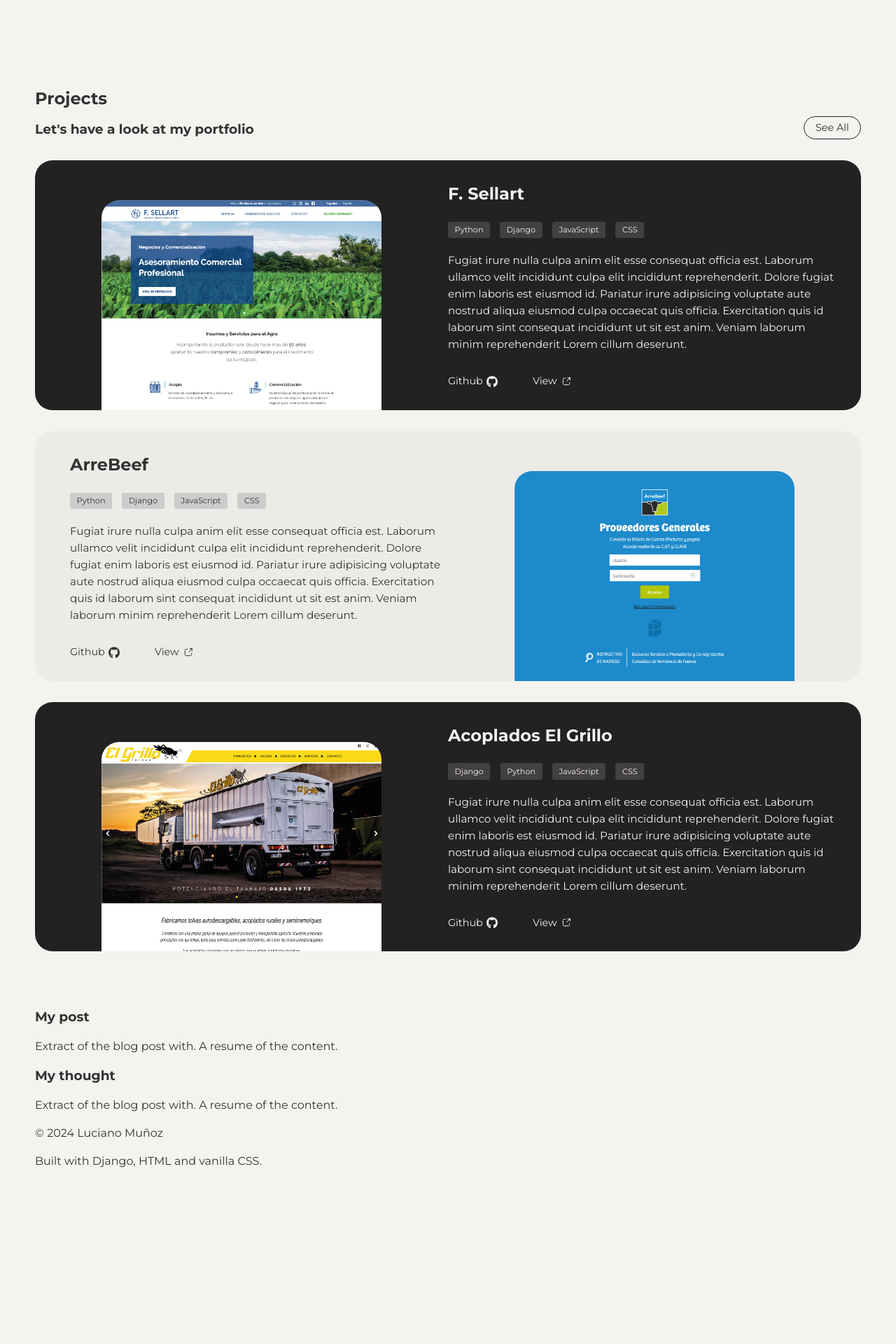
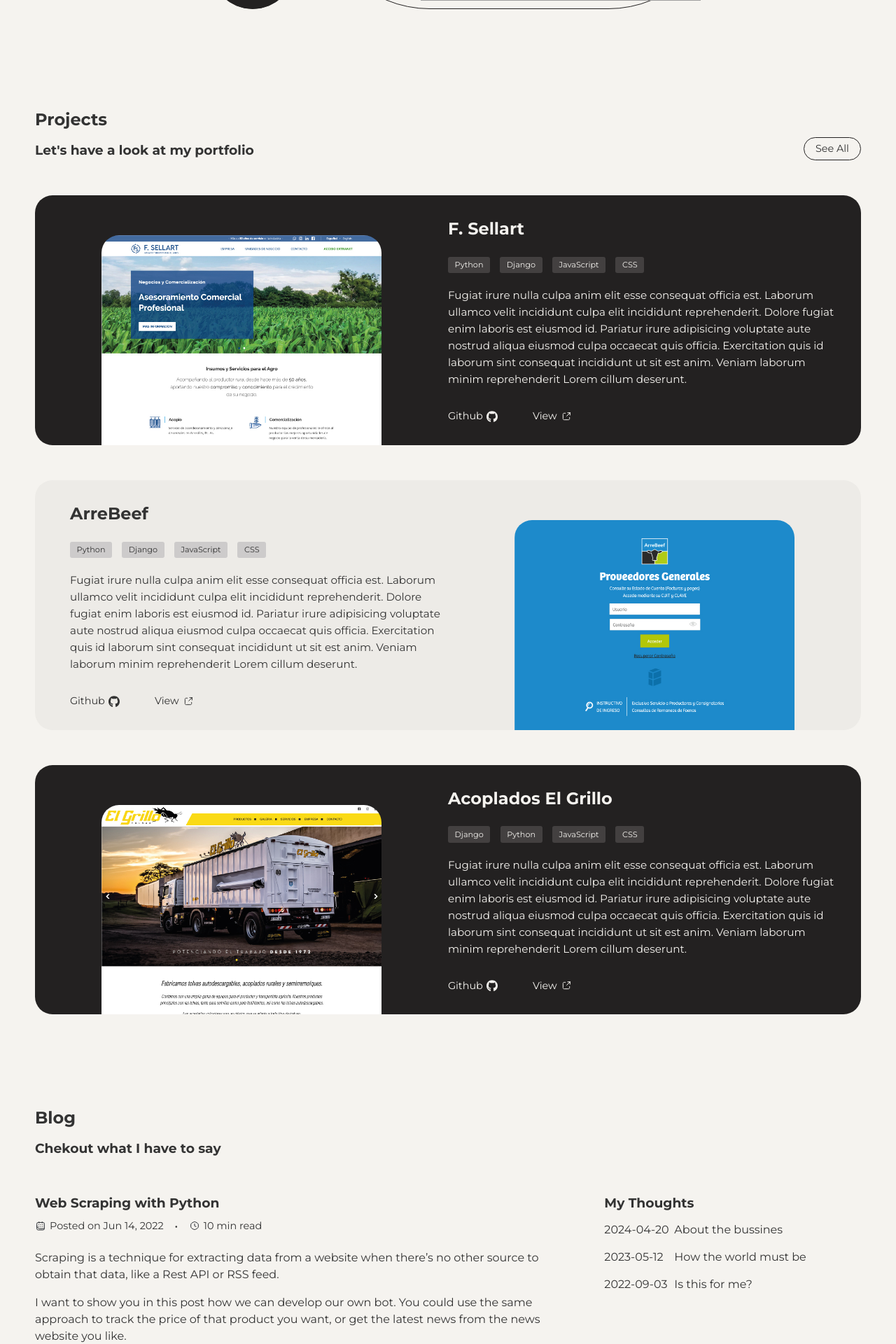
Before and after one commit to luciano-im/portfolio, a Django app: template web/templates/home.html in a window 1280 px wide. Shown: the part 669-2589 px from the top of the page at 70% size. Before the commit the page ends 2337 px from the top, so only its background shows below. Run offline with Django 5.2, Linux system fonts and the light colour scheme; the template is opened without the code that fills it, so the values that code supplies are empty; grey boxes are pictures that could not be loaded.

Commit message:
💄 Styles for blog section and footer in home page & Improve classes and CSS.

```diff
--- a/static/css/styles.css
+++ b/static/css/styles.css
@@ -6,16 +6,25 @@
   --light-background-color: #F5F3EF;
   --alt-background-color: #EDEBE7;
   --dark-text-color: #333333;
+  --dark-text-color-rgba: 51, 51, 51;
   --light-text-color: #F5F3EF;
-  --button-gap: 30px;
+  --sm-gap: 30px;
+  --md-gap: 50px;
+  --lg-gap: 80px;
   --section-padding: 50px 0;
   --project-border-radius: 25px;
-  --size-xs: 0; /* No media query for `xs` since this is the default */
-  --size-sm: 576px; /* Small devices (landscape phones, 576px and up) */
-  --size-md: 768px; /* Medium devices (tablets, 768px and up) */
-  --size-lg: 992px; /* Large devices (desktops, 992px and up) */
-  --size-xl: 1200px; /* X-Large devices (large desktops, 1200px and up) */
-  --size-xxl: 1400px; /* XX-Large devices (larger desktops, 1400px and up) */
+  --size-xs: 0;
+  /* No media query for `xs` since this is the default */
+  --size-sm: 576px;
+  /* Small devices (landscape phones, 576px and up) */
+  --size-md: 768px;
+  /* Medium devices (tablets, 768px and up) */
+  --size-lg: 992px;
+  /* Large devices (desktops, 992px and up) */
+  --size-xl: 1200px;
+  /* X-Large devices (large desktops, 1200px and up) */
+  --size-xxl: 1400px;
+  /* XX-Large devices (larger desktops, 1400px and up) */
 }
 
 /* BASE STYLES */
@@ -29,8 +38,15 @@ body {
   font-style: normal;
   line-height: 1.5;
   margin: 0 auto;
+}
+
+body main {
+  display: grid;
+  grid-template-rows: auto;
+  margin: 0 auto;
   max-width: var(--size-xl);
   padding: 20px 50px;
+  row-gap: var(--lg-gap);
 }
 
 a {
@@ -39,7 +55,9 @@ a {
   transition: color 350ms ease-out;
 }
 
-h1, h2, h3 {
+h1,
+h2,
+h3 {
   margin: 0;
 }
 
@@ -47,7 +65,8 @@ h1 {
   margin-bottom: 15px;
 }
 
-h2, h3 {
+h2,
+h3 {
   margin-bottom: 12px;
 }
 
@@ -56,6 +75,19 @@ h2, h3 {
 
 .vertical-divisor {
   margin: 0 15px;
+}
+
+.vertical-divisor::before {
+  content: "|";
+}
+
+.dot-divisor {
+  margin: 0 15px;
+}
+
+.dot-divisor::before {
+  content: "·";
+  font-size: 1.5rem;
 }
 
 .round-button {
@@ -97,11 +129,35 @@ h2, h3 {
   margin-left: 10px;
 }
 
+.section-title {
+  display: grid;
+  grid-template-columns: 2fr 1fr;
+  margin-bottom: 50px;
+}
+
+.section-title div {
+  display: flex;
+  flex-direction: column;
+  justify-content: flex-end;
+}
+
+.section-title .actions {
+  align-items: flex-end;
+  font-size: .9rem;
+}
+
+.section-title h3 {
+  margin: 0;
+}
+
 /* NAV STYLES */
 
 #main-nav {
   display: grid;
   grid-template-rows: 30px 30px;
+  margin: 0 auto;
+  max-width: var(--size-xl);
+  padding: 20px 50px;
 }
 
 #main-nav .nav-top {
@@ -126,7 +182,7 @@ h2, h3 {
 }
 
 #main-nav ul li:not(:last-child) {
-  margin-right: var(--button-gap);
+  margin-right: var(--sm-gap);
 }
 
 #main-nav a:hover {
@@ -144,7 +200,7 @@ h2, h3 {
 #intro {
   display: grid;
   grid-template-columns: 250px auto;
-  padding: 80px 0;
+  padding: 60px 0;
 }
 
 #intro .photo img {
@@ -164,41 +220,17 @@ h2, h3 {
 }
 
 #intro .buttons-list a {
-  margin-right: var(--button-gap);
+  margin-right: var(--sm-gap);
 }
 
 /* PROJECT STYLES */
 
-#projects {
-  padding: var(--section-padding);
-}
-
-#projects .projects-title {
-  display: grid;
-  grid-template-columns: 2fr 1fr;
-  margin-bottom: var(--button-gap);
-}
-
-#projects .projects-title div {
-  display: flex;
-  flex-direction: column;
-  justify-content: flex-end;
-}
-
-#projects .projects-title div:nth-child(2) {
-  align-items: flex-end;
-  font-size: .9rem;
-}
-
-#projects .projects-title h3 {
-  margin: 0;
-}
 
 #projects .projects-list .project {
   border-radius: var(--project-border-radius);
   display: grid;
   grid-template-columns: 1fr 1fr;
-  margin-bottom: var(--button-gap);
+  margin-bottom: var(--md-gap);
   min-height: 350px;
 }
 
@@ -263,7 +295,7 @@ h2, h3 {
 
 #projects .projects-list .project .project-actions {
   display: flex;
-  margin-top: var(--button-gap);
+  margin-top: var(--sm-gap);
 }
 
 #projects .projects-list .project .project-actions a {
@@ -282,3 +314,80 @@ h2, h3 {
   height: auto;
   width: 16px;
 }
+
+/* BLOG STYLES */
+
+#blog .writings {
+  display: grid;
+  grid-template-columns: 2fr 1fr;
+  column-gap: var(--lg-gap);
+}
+
+#blog .posts .post {
+  margin-bottom: var(--md-gap);
+}
+
+#blog .post h3 {
+  margin-bottom: 0;
+}
+
+#blog .post .date {
+  font-size: .9rem;
+  margin-top: 0;
+  display: flex;
+  align-items: center;
+}
+
+#blog .post .date img {
+  margin-right: 5px;
+  height: auto;
+  width: 16px;
+}
+
+#blog .thoughts ul {
+  padding: 0;
+  margin: 0;
+}
+
+#blog .thoughts ul li {
+  list-style: none;
+  margin-bottom: 15px;
+}
+
+#blog .thoughts ul li .date {
+  display: inline-block;
+  width: 100px;
+}
+
+#blog .thoughts ul li .title {
+  margin-left: 10px;
+  text-decoration: underline rgba(var(--dark-text-color-rgba), 0);
+  transition: text-decoration-color 300ms ease-in-out;
+}
+
+#blog .thoughts ul li .title:hover {
+  text-decoration-color: rgba(var(--dark-text-color-rgba), 1);
+}
+
+/* FOOTER STYLES */
+
+footer {
+  background-color: var(--dark-background-color);
+  color: var(--light-text-color);
+}
+
+footer .container {
+  display: grid;
+  margin: 0 auto;
+  max-width: var(--size-xl);
+  padding: 20px 50px;
+  grid-template-columns: 1fr 1fr;
+}
+
+footer p {
+  margin: 0;
+}
+
+footer .container p:nth-child(2) {
+  text-align: right;
+}
--- a/web/templates/home.html
+++ b/web/templates/home.html
@@ -28,7 +28,7 @@
         </div>
       </div>
       <div class="nav-bottom">
-        <a href="">EN</a><span class="vertical-divisor">|</span><a href="">ES</a>
+        <a href="">EN</a><span class="vertical-divisor"></span><a href="">ES</a>
       </div>
     </nav>
     <main>
@@ -47,12 +47,12 @@
         </div>
       </section>
       <section id="projects">
-        <div class="projects-title">
-          <div>
+        <div class="section-title">
+          <div class="titles">
             <h2>Projects</h2>
             <h3>Let's have a look at my portfolio</h3>
           </div>
-          <div>
+          <div class="actions">
             <a href="" class="round-button outline-button-md">See All</a>
           </div>
         </div>
@@ -156,25 +156,54 @@
         </div>
       </section>
       <section id="blog">
-        <div class="latest-posts">
-          <article class="post">
-            <h3>My post</h3>
-            <p class="date"></p>
-            <p class="resume">Extract of the blog post with. A resume of the content.</p>
-          </article>
+        <div class="section-title">
+          <div class="titles">
+            <h2>Blog</h2>
+            <h3>Chekout what I have to say</h3>
+          </div>
         </div>
-        <div class="thoughts">
-          <article class="post">
-            <h3>My thought</h3>
-            <p class="date"></p>
-            <p class="resume">Extract of the blog post with. A resume of the content.</p>
-          </article>
+        <div class="writings">
+          <div class="posts">
+            <article class="post">
+              <h3><a href="" class="post-title">Web Scraping with Python</a></h3>
+              <p class="date"><img src="{% static "img/calendar.svg" %}" alt="">Posted on Jun 14, 2022<span class="dot-divisor"></span><img src="{% static "img/clock.svg" %}" alt="">10 min read</p>
+              <div class="resume">
+                <p>Scraping is a technique for extracting data from a website when there’s no other source to obtain that data, like a Rest API or RSS feed.</p>
+                <p>I want to show you in this post how we can develop our own bot. You could use the same approach to track the price of that product you want, or get the latest news from the news website you like.</p>
+              </div>
+            </article>
+            <article class="post">
+              <h3><a href="" class="post-title">Comparti tu Localhost de forma segura con Ngrok y Localtunnel</a></h3>
+              <p class="date"><img src="{% static "img/calendar.svg" %}" alt="">Posted on May 10, 2022<span class="dot-divisor"></span><img src="{% static "img/clock.svg" %}" alt="">4 min read</p>
+              <div class="resume">
+                <p>ngrok y Localtunnel son dos aplicaciones que nos permiten exponer en internet una conexión HTTPS hacia nuestro localhost, de manera que podemos compartir, por ejemplo, nuestro servidor web local; incluso aunque nos encontremos detrás de un firewall.</p>
+              </div>
+            </article>
+            <article class="post">
+              <h3> <a href="" class="post-title">My Learning Journey</a></h3>
+              <p class="date"><img src="{% static "img/calendar.svg" %}" alt="">Posted on Apr 20, 2022<span class="dot-divisor"></span><img src="{% static "img/clock.svg" %}" alt="">5 min read</p>
+              <div class="resume">
+                <p>Hi there!, my name is Luciano Muñoz and I'm a developer. First of all I want to thank you for taking a few minutes to read me ❤️.</p>
+                <p>My intention with this blog is to document the learning process in my journey as a developer.</p>
+              </div>
+            </article>
+          </div>
+          <div class="thoughts">
+            <h3>My Thoughts</h3>
+            <ul>
+              <li><span class="date">2024-04-20</span><a href="" class="post-title">About the bussines</a></li>
+              <li><span class="date">2023-05-12</span><a href="" class="post-titleitle">How the world must be</a></li>
+              <li><span class="date">2022-09-03</span><a href="" class="post-title">Is this for me?</a></li>
+            </ul>
+          </div>
         </div>
       </section>
     </main>
     <footer>
-      <p>© 2024 Luciano Muñoz</p>
-      <p>Built with Django, HTML and vanilla CSS.</p>
+      <div class="container">
+        <p>© 2024 Luciano Muñoz</p>
+        <p>Built with Django, HTML and vanilla CSS.</p>
+      </div>
     </footer>
   </body>
 </html>
```
Also changed, not shown: static/img/calendar.svg (added), static/img/clock.svg (added).
